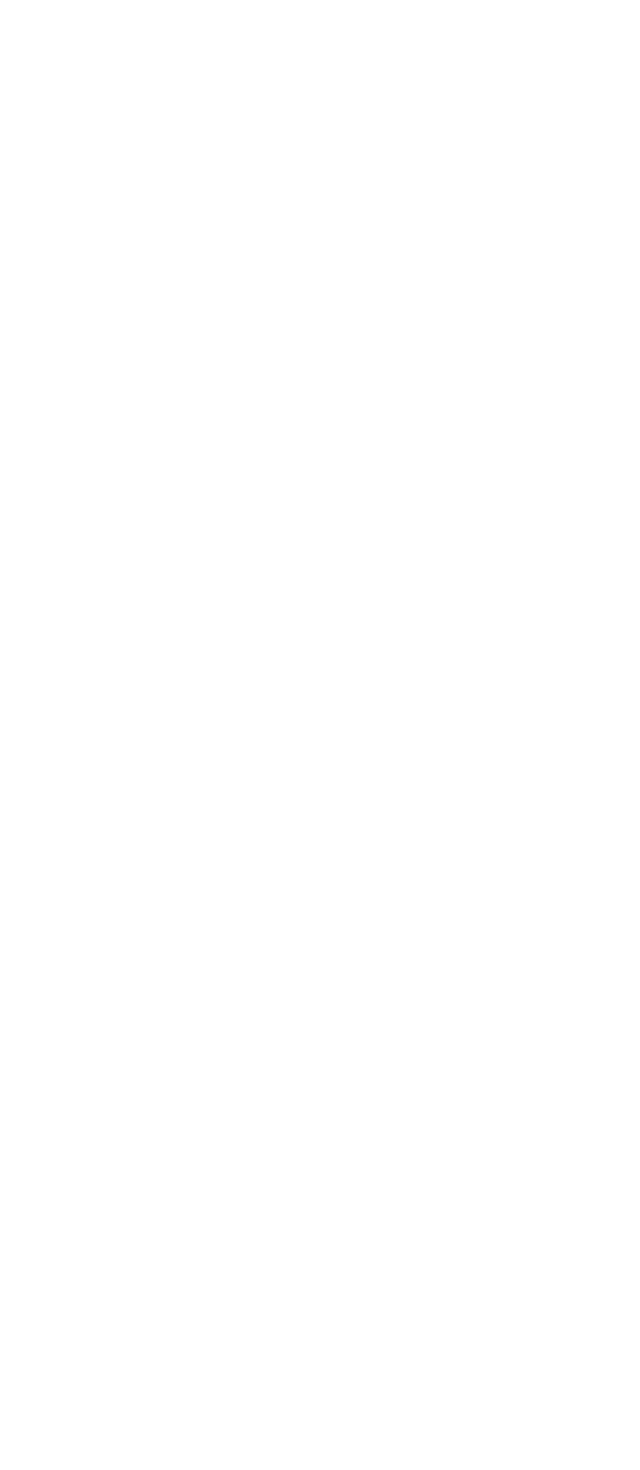
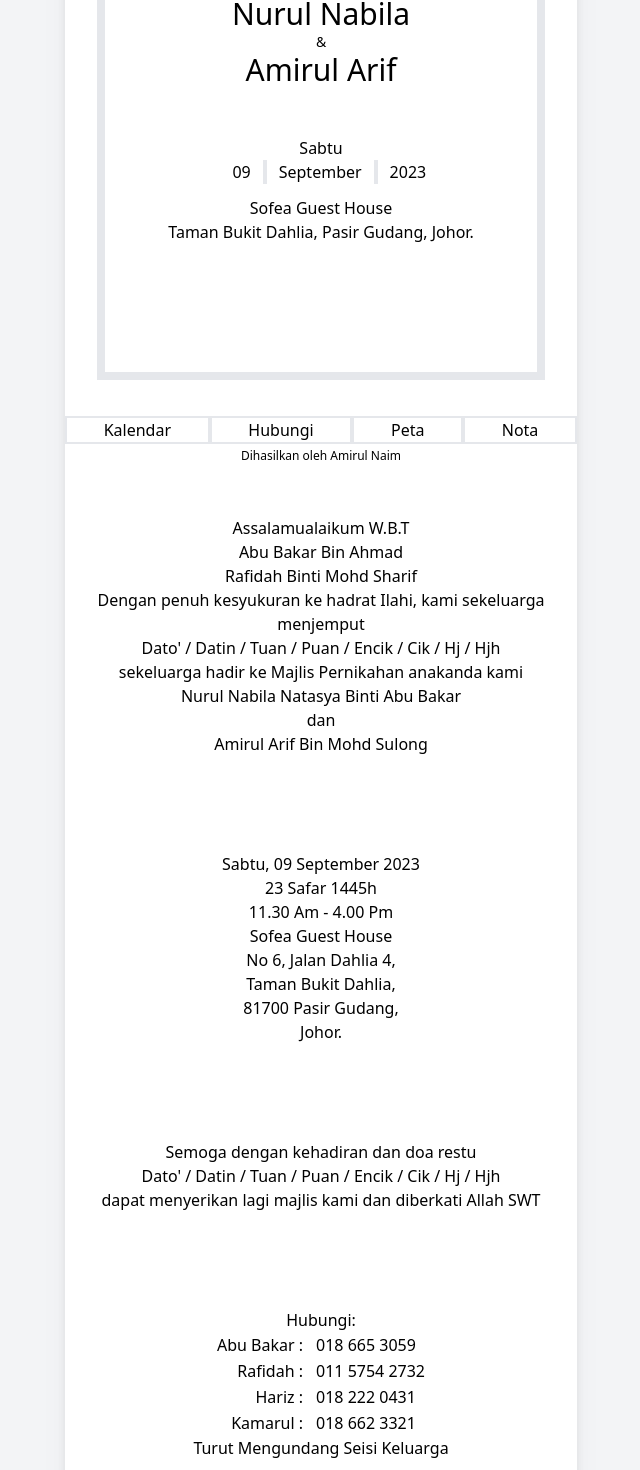
Before and after one commit to naimsolong/kad-jemputan-arif-dan-nabila, a Nuxt app: page /pengantin-perempuan in a window 1280 px wide. Shown: the part 332-1802 px from the top of the page, without its empty margins (319-959 px from the left). Before the commit the page ends 800 px from the top, so only its background shows below. Built offline with nearby package versions, Linux system fonts and the light colour scheme.

Commit message:
Update pages

```diff
--- a/pages/pengantin-lelaki.vue
+++ b/pages/pengantin-lelaki.vue
@@ -4,4 +4,100 @@
     });
 </script>
 
-<template>about</template>
+<template>
+    <card-section class="h-screen flex flex-col justify-center">
+        <div class="m-3 px-3 py-32 border-8">
+            <p class="uppercase text-lg">Majlis<br/>Perkahwinan</p>
+            <div class="text-3xl my-6">
+                <p>Amirul Arif</p>
+                <p class="text-center text-sm">dan</p>
+                <p class="text-right">Nurul Nabila</p>
+            </div>
+            <p class="flex flex-row text-center justify-center mb-3">
+                <span class="align-middle my-auto mx-3">Sep</span>
+                <span class="align-middle mx-3 px-3 border-x-4">Sabtu<br/><span class="text-2xl">16</span></span>
+                <span class="align-middle my-auto mx-3">2023</span>
+            </p>
+            <p class="text-center">Seksyen 27, Shah Alam, Selangor.</p>
+        </div>
+    </card-section>
+    <card-section class="text-center">
+        <p>Assalamualaikum W.B.T</p>
+        <p>Hj Mohd Solong Bin Abdul Ghani</p>
+        <p>Hjh Noorma Binti Othman</p>
+        <p>Dengan penuh kesyukuran ke hadrat Ilahi, kami sekeluarga menjemput</p>
+        <p>Dato' / Datin / Tuan / Puan / Encik / Cik / Hj / Hjh</p>
+        <p>sekeluarga hadir ke Majlis Pernikahan anakanda kami</p>
+        <p>Amirul Arif Bin Mohd Sulong</p>
+        <p>dan</p>
+        <p>Nurul Nabila Natasya Binti Abu Bakar</p>
+    </card-section>
+    <card-section class="text-center">
+        <p>Sabtu, 16 September 2023</p>
+        <p>30 Safar 1445h</p>
+        <p>11.30 Am - 4.00 Pm</p>
+        <p>No. 11, Jalan Bukit Rasa 27/81,</p>
+        <p>Seksyen 27,</p>
+        <p>40400, Shah Alam,</p>
+        <p>Selangor.</p>
+    </card-section>
+    <card-section class="text-center">
+        <p>Semoga dengan kehadiran dan doa restu</p>
+        <p>Dato' / Datin / Tuan / Puan / Encik / Cik / Hj / Hjh</p>
+        <p>dapat menyerikan lagi majlis kami dan diberkati Allah SWT</p>
+    </card-section>
+    <card-section class="text-center">
+        <p>Hubungi:</p>
+        <table class="mx-auto">
+            <tbody>
+                <tr>
+                    <td class="text-right">
+                        Sulong :
+                    </td>
+                    <td class="text-left pl-3">
+                        013 383 1228
+                    </td>
+                </tr>
+                <tr>
+                    <td class="text-right">
+                        Noorma :
+                    </td>
+                    <td class="text-left pl-3">
+                        013 219 8298
+                    </td>
+                </tr>
+                <tr>
+                    <td class="text-right">
+                        Anwar :
+                    </td>
+                    <td class="text-left pl-3">
+                        013 262 8238
+                    </td>
+                </tr>
+                <tr>
+                    <td class="text-right">
+                        Naim :
+                    </td>
+                    <td class="text-left pl-3">
+                        019 340 8298
+                    </td>
+                </tr>
+            </tbody>
+        </table>
+        <p>Turut Mengundang Seisi Keluarga</p>
+    </card-section>
+    <card-section>
+        Google Map
+    </card-section>
+    <card-footer class="text-center">
+        <div class="grid grid-flow-col justify-stretch">
+            <div class="border-2">Kalendar</div>
+            <div class="border-2">Hubungi</div>
+            <div class="border-2">Peta</div>
+            <div class="border-2">Nota</div>
+        </div>
+        <div class="py-1 text-xs">
+            Dihasilkan oleh <a href="https://naimsolong.github.io" target="_blank">Amirul Naim</a>
+        </div>
+    </card-footer>
+</template>
--- a/pages/pengantin-perempuan.vue
+++ b/pages/pengantin-perempuan.vue
@@ -4,4 +4,103 @@
     });
 </script>
 
-<template>about</template>
+<template>
+    <card-section class="h-screen flex flex-col justify-center">
+        <div class="m-3 px-3 py-32 border-8 text-center">
+            <p class="uppercase text-lg">Jemputan Majlis</p>
+            <p class="text-xl">Walimatul Urus</p>
+            <div class="text-3xl my-12">
+                <p>Nurul Nabila</p>
+                <p class="text-sm">&</p>
+                <p>Amirul Arif</p>
+            </div>
+            <p>Sabtu</p>
+            <p class="flex flex-row text-center justify-center mb-3">
+                <span>&nbsp;&nbsp;&nbsp;&nbsp;09</span>
+                <span class="mx-3 px-3 border-x-4">September</span>
+                <span>2023</span>
+            </p>
+            <p>Sofea Guest House<br/>Taman Bukit Dahlia, Pasir Gudang, Johor.</p>
+        </div>
+    </card-section>
+    <card-section class="text-center">
+        <p>Assalamualaikum W.B.T</p>
+        <p>Abu Bakar Bin Ahmad</p>
+        <p>Rafidah Binti Mohd Sharif</p>
+        <p>Dengan penuh kesyukuran ke hadrat Ilahi, kami sekeluarga menjemput</p>
+        <p>Dato' / Datin / Tuan / Puan / Encik / Cik / Hj / Hjh</p>
+        <p>sekeluarga hadir ke Majlis Pernikahan anakanda kami</p>
+        <p>Nurul Nabila Natasya Binti Abu Bakar</p>
+        <p>dan</p>
+        <p>Amirul Arif Bin Mohd Sulong</p>
+    </card-section>
+    <card-section class="text-center">
+        <p>Sabtu, 09 September 2023</p>
+        <p>23 Safar 1445h</p>
+        <p>11.30 Am - 4.00 Pm</p>
+        <p>Sofea Guest House</p>
+        <p>No 6, Jalan Dahlia 4,</p>
+        <p>Taman Bukit Dahlia,</p>
+        <p>81700 Pasir Gudang,</p>
+        <p>Johor.</p>
+    </card-section>
+    <card-section class="text-center">
+        <p>Semoga dengan kehadiran dan doa restu</p>
+        <p>Dato' / Datin / Tuan / Puan / Encik / Cik / Hj / Hjh</p>
+        <p>dapat menyerikan lagi majlis kami dan diberkati Allah SWT</p>
+    </card-section>
+    <card-section class="text-center">
+        <p>Hubungi:</p>
+        <table class="mx-auto">
+            <tbody>
+                <tr>
+                    <td class="text-right">
+                        Abu Bakar :
+                    </td>
+                    <td class="text-left pl-3">
+                        018 665 3059
+                    </td>
+                </tr>
+                <tr>
+                    <td class="text-right">
+                        Rafidah :
+                    </td>
+                    <td class="text-left pl-3">
+                        011 5754 2732
+                    </td>
+                </tr>
+                <tr>
+                    <td class="text-right">
+                        Hariz :
+                    </td>
+                    <td class="text-left pl-3">
+                        018 222 0431
+                    </td>
+                </tr>
+                <tr>
+                    <td class="text-right">
+                        Kamarul :
+                    </td>
+                    <td class="text-left pl-3">
+                        018 662 3321
+                    </td>
+                </tr>
+            </tbody>
+        </table>
+        <p>Turut Mengundang Seisi Keluarga</p>
+    </card-section>
+    <card-section>
+        Google Map
+    </card-section>
+    <card-footer class="text-center">
+        <div class="grid grid-flow-col justify-stretch">
+            <div class="border-2">Kalendar</div>
+            <div class="border-2">Hubungi</div>
+            <div class="border-2">Peta</div>
+            <div class="border-2">Nota</div>
+        </div>
+        <div class="py-1 text-xs">
+            Dihasilkan oleh <a href="https://naimsolong.github.io" target="_blank">Amirul Naim</a>
+        </div>
+    </card-footer>
+</template>
```
